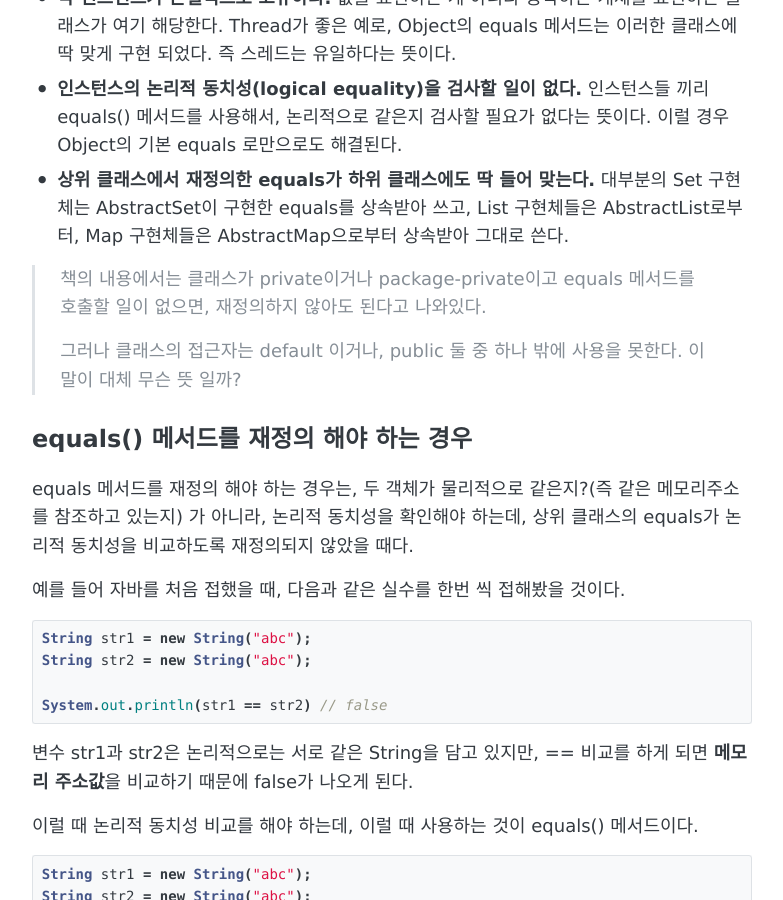
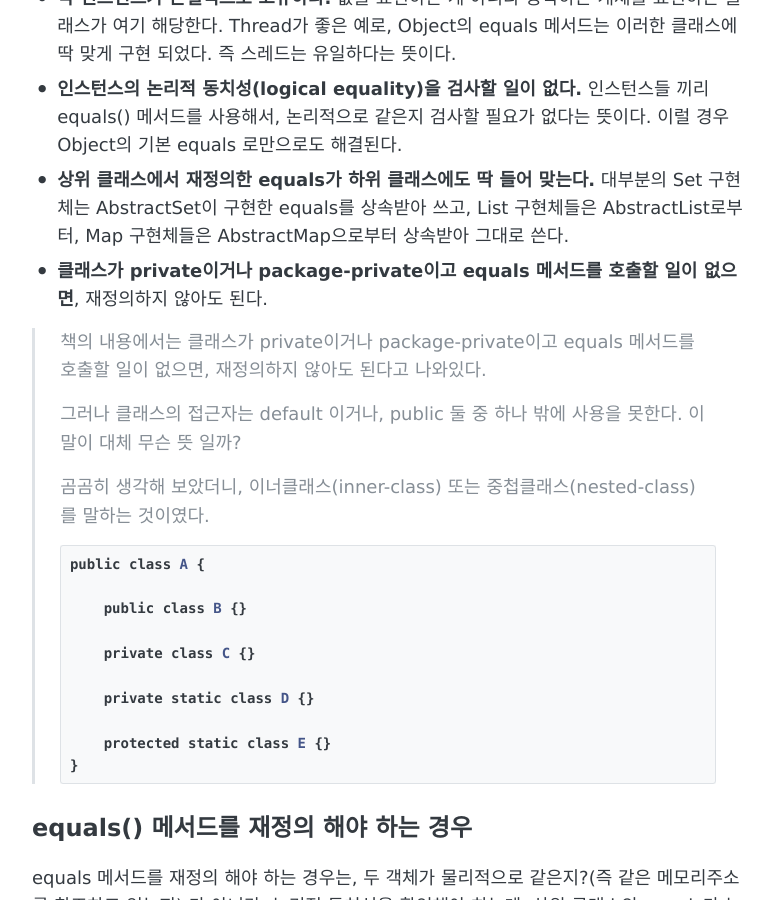
Before and after one commit to DaeAkin/DaeAkin.github.io, a Jekyll site: the page built from _posts/2021-01-04-eqauls를 재정의 하는 방법.md, in a window 1280 px wide and 900 px high, scrolled down 427 px. Shown: the whole window, without its empty margins (248-1031 px from the left). Built offline with Jekyll 4.4.1, drawn with Linux system fonts in a browser that asks for light colours; comment, search, counter and statistics services are not loaded.

Commit message:
FIX : private class 내용 추가

````diff
--- a/_posts/2021-01-04-eqauls를 재정의 하는 방법.md
+++ b/_posts/2021-01-04-eqauls를 재정의 하는 방법.md
@@ -16,12 +16,30 @@ equals() 메서드에 대해서 알아보자.
 - **각 인스턴스가 본질적으로 고유하다.** 값을 표현하는 게 아니라 동작하는 개체를 표현하는 클래스가 여기 해당한다. Thread가 좋은 예로, Object의 equals 메서드는 이러한 클래스에 딱 맞게 구현 되었다. 즉 스레드는 유일하다는 뜻이다.
 - **인스턴스의 논리적 동치성(logical equality)을 검사할 일이 없다.** 인스턴스들 끼리 equals() 메서드를 사용해서, 논리적으로 같은지 검사할 필요가 없다는 뜻이다. 이럴 경우 Object의 기본 equals 로만으로도 해결된다.
 - **상위 클래스에서 재정의한 equals가 하위 클래스에도 딱 들어 맞는다.** 대부분의 Set 구현체는 AbstractSet이 구현한 equals를 상속받아 쓰고, List 구현체들은 AbstractList로부터, Map 구현체들은 AbstractMap으로부터 상속받아 그대로 쓴다.
+- **클래스가 private이거나 package-private이고 equals 메서드를 호출할 일이 없으면**, 재정의하지 않아도 된다.
 
 
 
 > 책의 내용에서는 클래스가 private이거나 package-private이고 equals 메서드를 호출할 일이 없으면, 재정의하지 않아도 된다고 나와있다.
 >
 > 그러나 클래스의 접근자는 default 이거나, public 둘 중 하나 밖에 사용을 못한다. 이 말이 대체 무슨 뜻 일까?
+>
+> 곰곰히 생각해 보았더니, 이너클래스(inner-class) 또는 중첩클래스(nested-class) 를 말하는 것이였다.
+>
+> ```java
+> public class A {
+>
+>     public class B {}
+>
+>     private class C {}
+>
+>     private static class D {}
+>
+>     protected static class E {}
+> }
+> ```
+>
+>
 
 ## equals() 메서드를 재정의 해야 하는 경우
 
````
